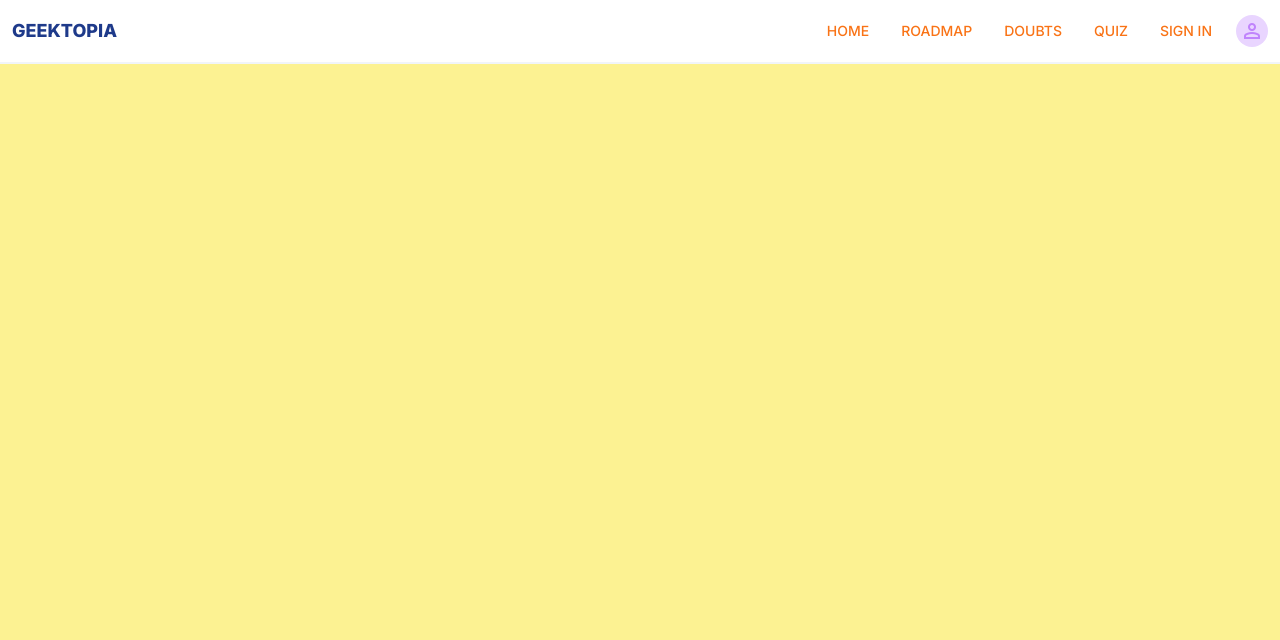
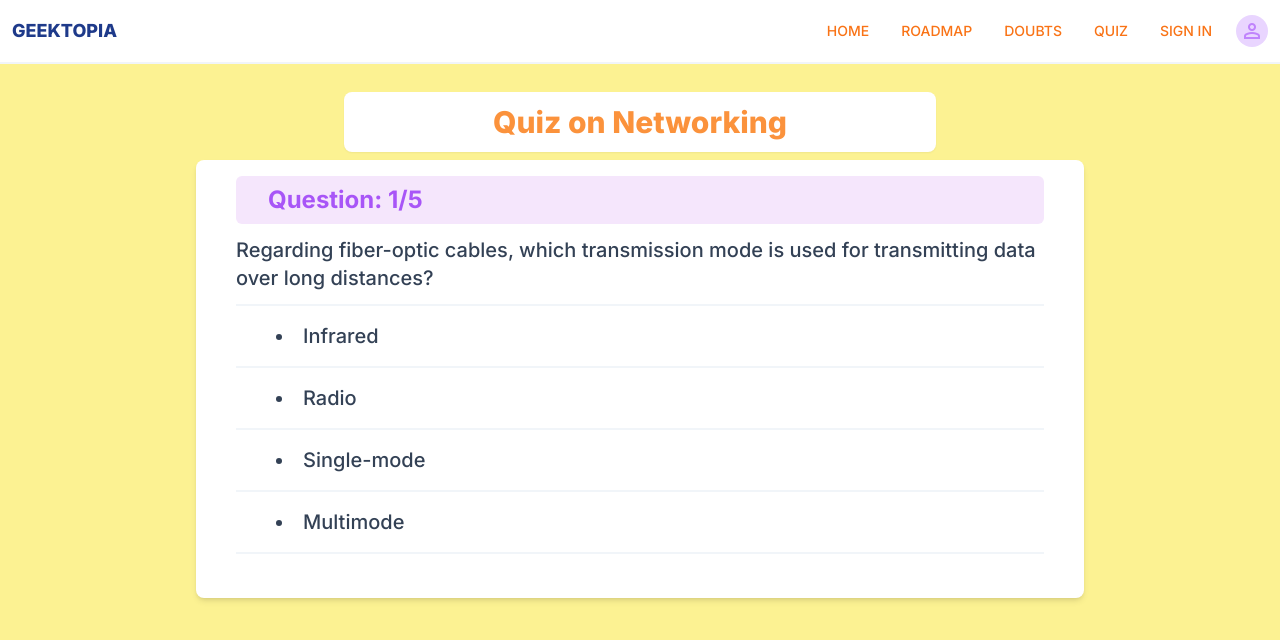
Before and after one commit to code-with-santanu/Eduapp, a Next.js app: page /Quiz in a window 1280 px wide. Shown: the top 640 px of the page. Built offline with nearby package versions, Linux system fonts and the light colour scheme.

Commit message:
search bar hidden and main content is shown

```diff
--- a/src/app/Quiz/page.jsx
+++ b/src/app/Quiz/page.jsx
@@ -10,7 +10,7 @@ export default function Quiz() {
   //for searchbar
   const [input, setInput] = useState("");
   const [showbar, setShowbar] = useState(true);
-  const [showcontent, setShowcontent] = useState(false);
+  const [showcontent, setShowcontent] = useState(true);
   console.log(input);
 
   const clearBar = (event) => {
@@ -100,7 +100,6 @@ export default function Quiz() {
         )}
       </div> */}
 
-
       <div className="flex flex-col px-12 py-7 space-y-2 items-center">
         {showcontent && (
           <div className="text-orange-400 shadow-sm bg-white p-3 rounded-lg w-1/2 text-center text-3xl font-extrabold">
@@ -161,7 +160,9 @@ export default function Quiz() {
                   </div>
                   <div className="flex px-16 font-bold text-orange-400 py-3 border-b-2 border-slate-200 bg-white">
                     Total Questions:{" "}
-                    <span className="ml-auto space-x-6">{questions.length}</span>
+                    <span className="ml-auto space-x-6">
+                      {questions.length}
+                    </span>
                   </div>
                   <div className="flex px-16 font-bold text-blue-500 py-3 border-b-2 border-slate-200 bg-white">
                     Total Score:{" "}
@@ -169,7 +170,9 @@ export default function Quiz() {
                   </div>
                   <div className="flex px-16 font-bold text-green-500 py-3 border-b-2 border-slate-200 bg-white">
                     Correct Answer:{" "}
-                    <span className="ml-auto space-x-6">{result.correctAns}</span>
+                    <span className="ml-auto space-x-6">
+                      {result.correctAns}
+                    </span>
                   </div>
                   <div className="flex px-16 font-bold text-red-400 py-3 border-b-2 border-slate-200 bg-white">
                     Wrong Answer:{" "}
@@ -191,7 +194,6 @@ export default function Quiz() {
           </div>
         )}
       </div>
-
     </>
   );
 }
```
